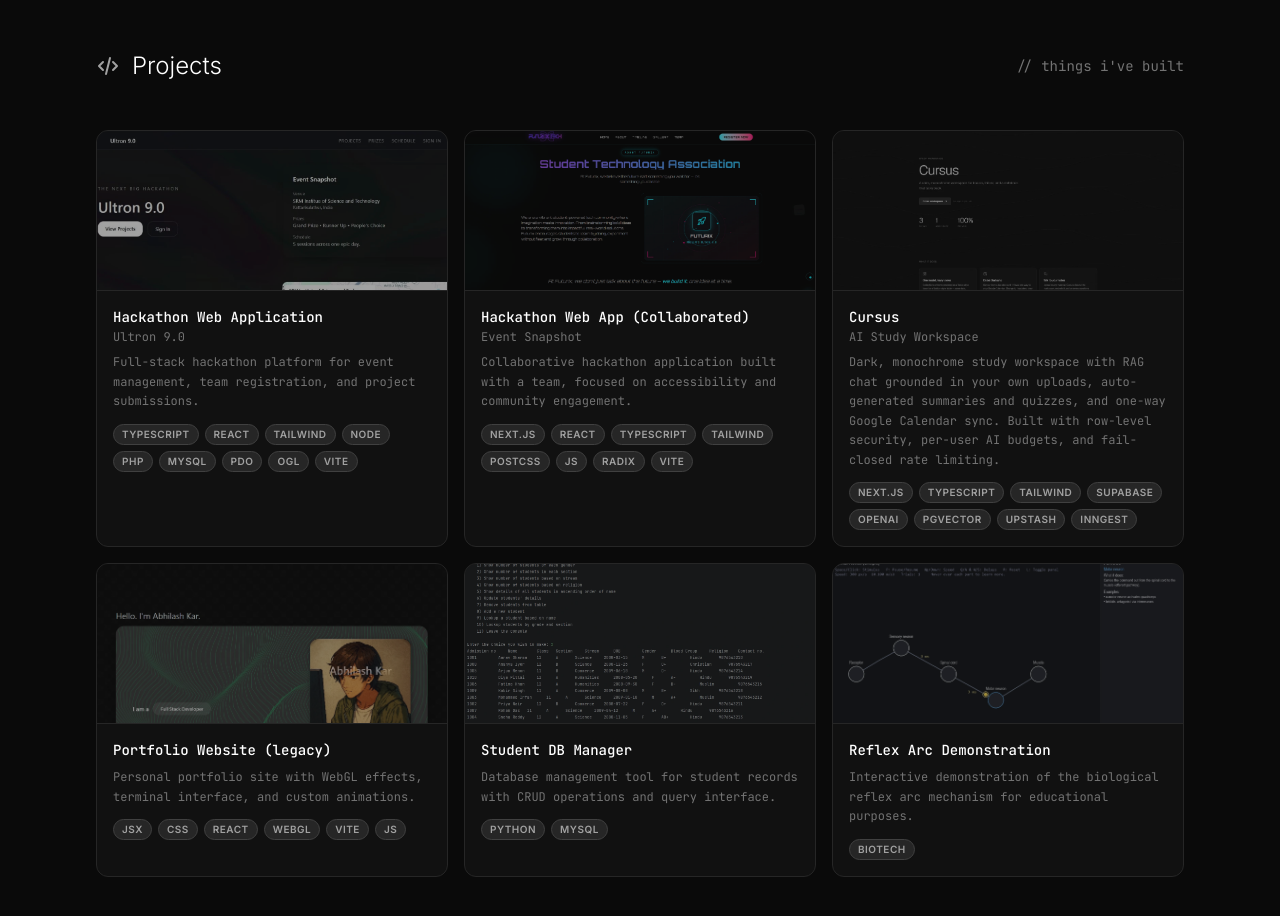
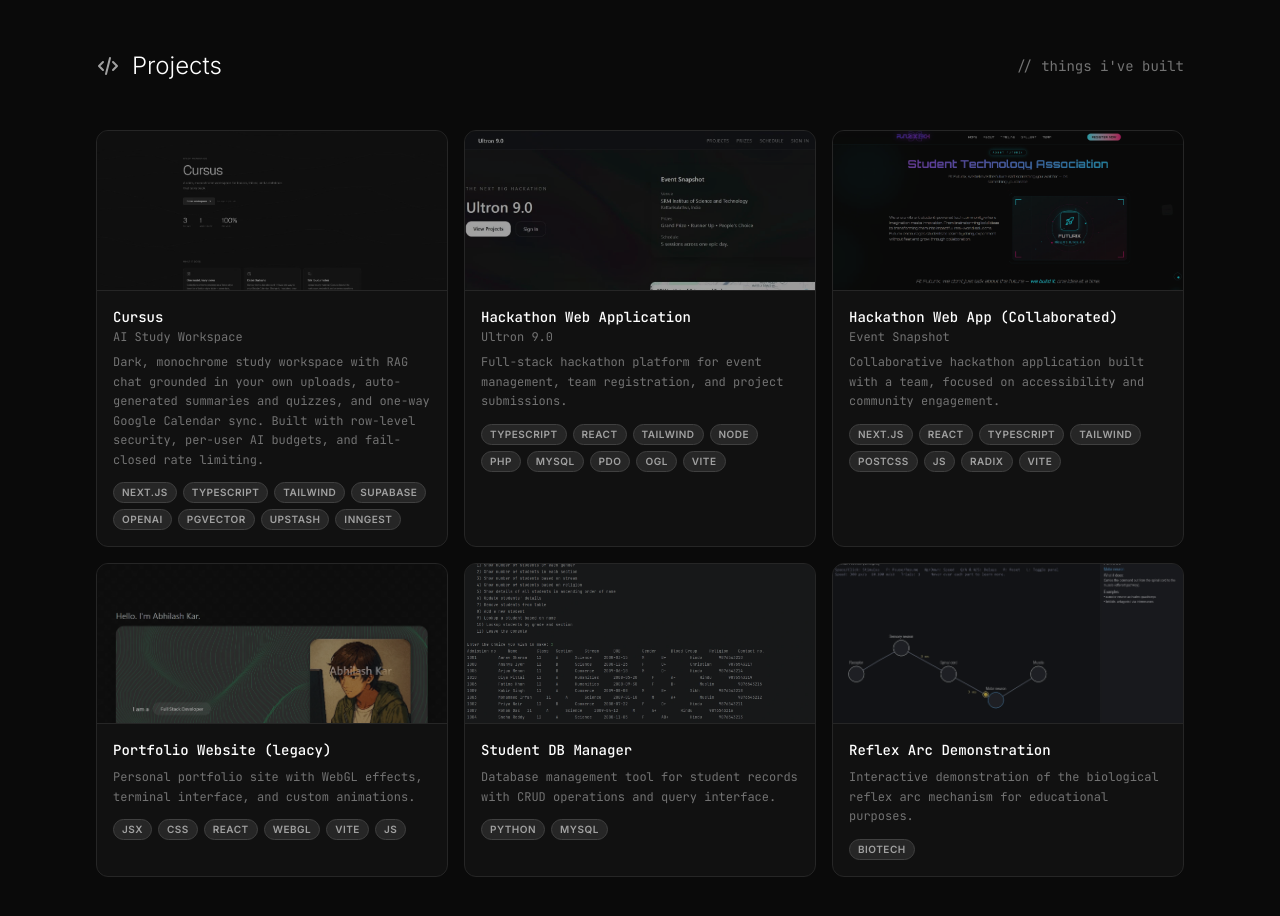
Before and after one commit to abhilxsh07/portfolio_v2, a React (Vite) app: page / in a window 1280 px wide. Shown: the part 1540-2456 px from the top of the page. Built offline with nearby package versions, Linux system fonts and the light colour scheme.

Commit message:
Update Projects.jsx

```diff
--- a/src/components/Projects.jsx
+++ b/src/components/Projects.jsx
@@ -10,6 +10,15 @@ import reflexImg from "../assets/reflex.webp";
 import cursusImg from "../assets/Cursus.webp";
 
 const projects = [
+        {
+        title: "Cursus",
+        subtitle: "AI Study Workspace",
+        tech: ["Next.js", "TypeScript", "Tailwind", "Supabase", "OpenAI", "pgvector", "Upstash", "Inngest"],
+        description: "Dark, monochrome study workspace with RAG chat grounded in your own uploads, auto-generated summaries and quizzes, and one-way Google Calendar sync. Built with row-level security, per-user AI budgets, and fail-closed rate limiting.",
+        link: "https://github.com/abhilxsh07/cursus-app",
+        image: cursusImg,
+        featured: true
+    },
     {
         title: "Hackathon Web Application",
         subtitle: "Ultron 9.0",
@@ -27,15 +36,6 @@ const projects = [
         link: "https://github.com/Sharveswar007/ultron-futurix",
         image: collabUltronImg,
         featured: false
-    },
-    {
-        title: "Cursus",
-        subtitle: "AI Study Workspace",
-        tech: ["Next.js", "TypeScript", "Tailwind", "Supabase", "OpenAI", "pgvector", "Upstash", "Inngest"],
-        description: "Dark, monochrome study workspace with RAG chat grounded in your own uploads, auto-generated summaries and quizzes, and one-way Google Calendar sync. Built with row-level security, per-user AI budgets, and fail-closed rate limiting.",
-        link: "https://github.com/abhilxsh07/cursus",
-        image: cursusImg,
-        featured: true
     },
     {
         title: "Portfolio Website (legacy)",
```
